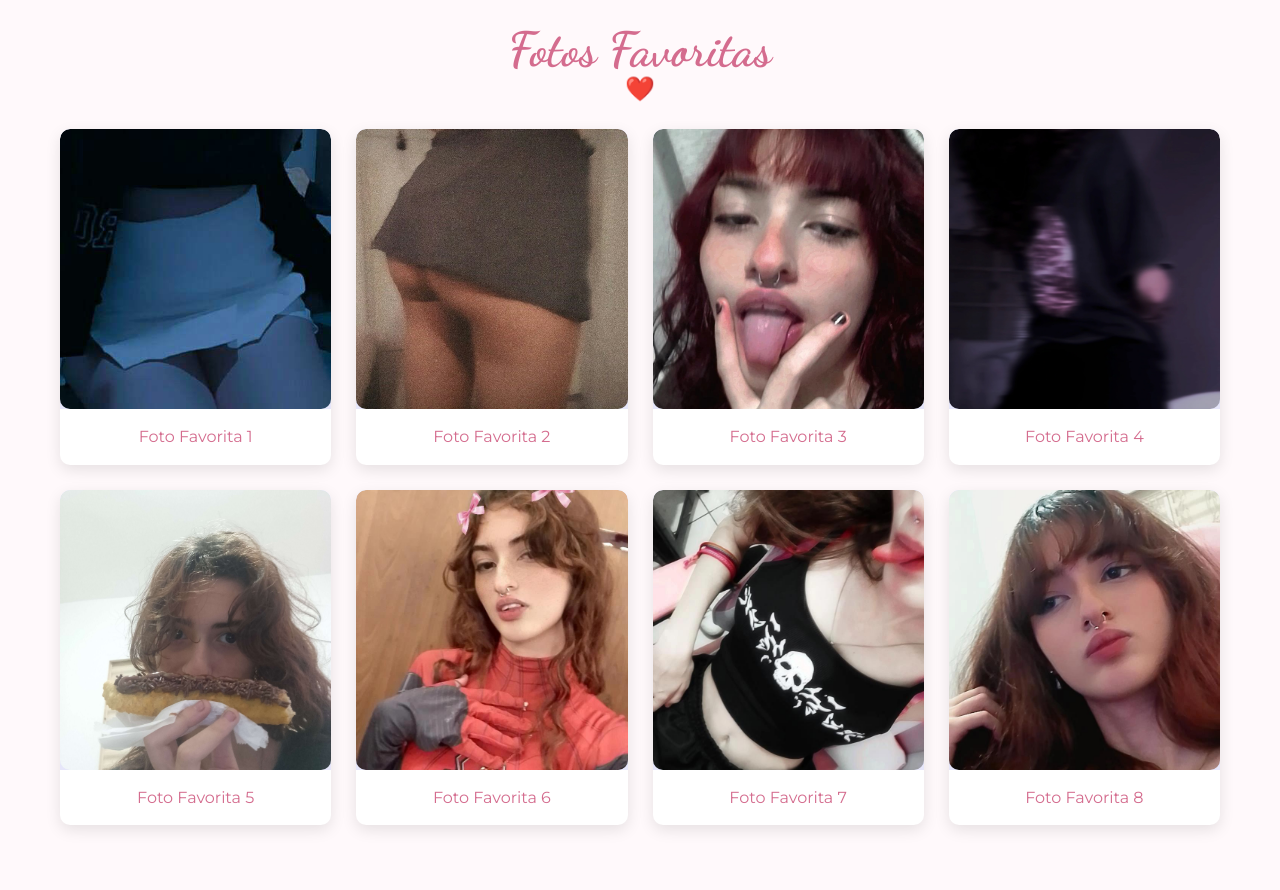
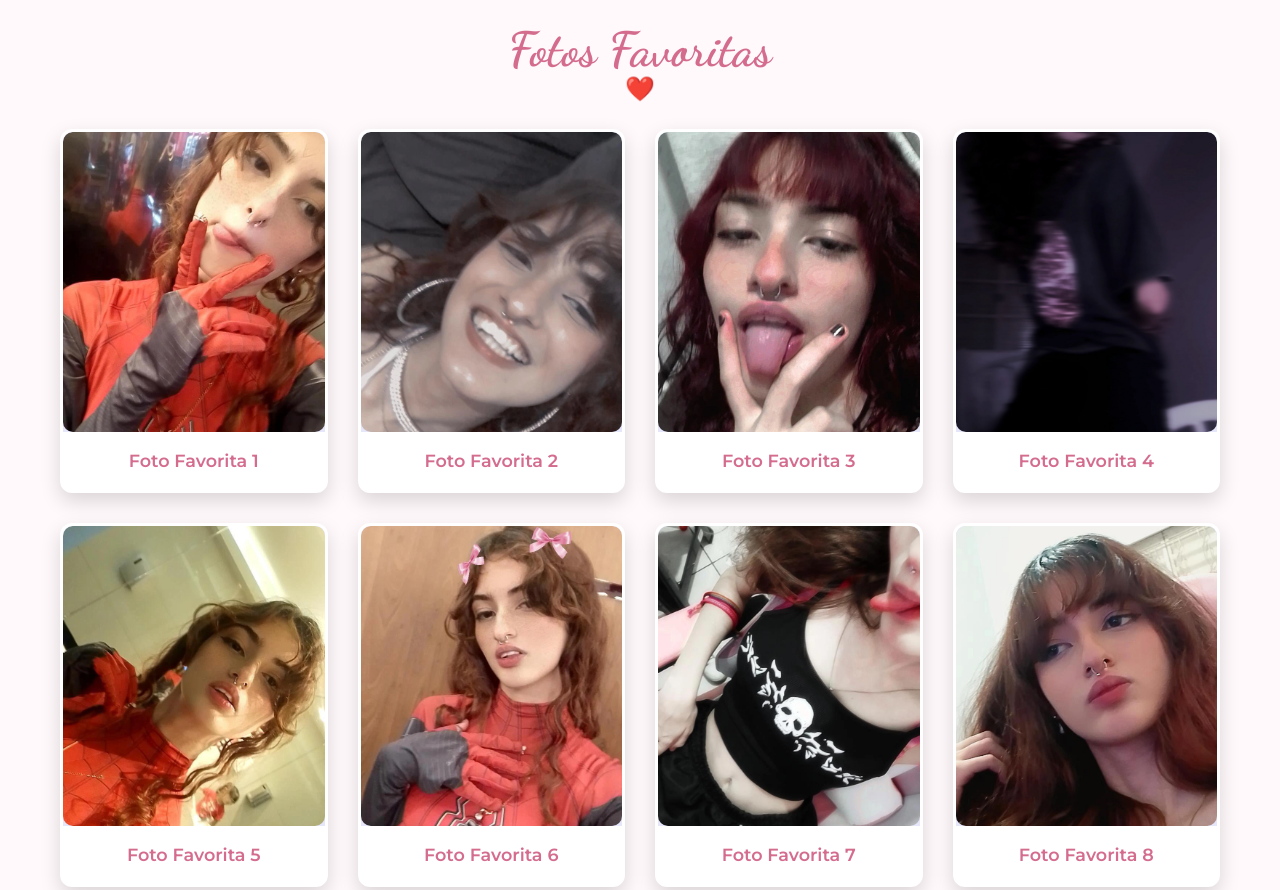
Before and after one commit to gablxvi/5-anos-namoro, a plain HTML site: page index.html in a window 1280 px wide. Shown: the part 4160-5050 px from the top of the page. Drawn offline with Linux system fonts and the light colour scheme.

Commit message:
Ajustadas fotos e melhorados estilos de apresentação

```diff
--- a/css/style.css
+++ b/css/style.css
@@ -494,19 +494,20 @@ img {
 .fotos-container {
     display: grid;
     grid-template-columns: repeat(auto-fill, minmax(250px, 1fr));
-    gap: 25px;
-    margin: 20px 0;
+    gap: 30px;
+    margin: 30px 0;
 }
 
 .foto-item {
     background-color: white;
-    border-radius: 10px;
-    box-shadow: 0 5px 15px rgba(0, 0, 0, 0.1);
+    border-radius: 12px;
+    box-shadow: 0 8px 20px rgba(0, 0, 0, 0.15);
     overflow: hidden;
-    transition: all 0.3s ease;
+    transition: all 0.4s ease;
     opacity: 0;
     transform: translateY(20px);
     height: 100%;
+    border: 3px solid white;
 }
 
 .foto-item.reveal {
@@ -514,8 +515,14 @@ img {
     transform: translateY(0);
 }
 
+.foto-item:hover {
+    transform: translateY(-10px);
+    box-shadow: 0 15px 30px rgba(212, 108, 142, 0.3);
+    border-color: var(--cor-secundaria);
+}
+
 .foto-frame {
-    height: 280px;
+    height: 300px;
     overflow: hidden;
     position: relative;
     background-color: var(--cor-lavanda);
@@ -528,7 +535,7 @@ img {
     width: 100%;
     height: 100%;
     object-fit: cover;
-    transition: transform 0.5s ease;
+    transition: transform 0.7s ease;
     display: block;
 }
 
@@ -552,14 +559,15 @@ img {
 }
 
 .foto-item:hover .foto-frame img {
-    transform: scale(1.05);
+    transform: scale(1.08);
 }
 
 .foto-legenda {
     padding: 15px;
     text-align: center;
-    font-weight: 500;
+    font-weight: 600;
     color: var(--cor-destaque);
+    font-size: 1.1rem;
 }
 
 /* Futuro Juntos */
--- a/index.html
+++ b/index.html
@@ -200,13 +200,13 @@
         <div class="fotos-container">
             <div class="foto-item">
                 <div class="foto-frame">
-                    <img src="img/20221208_202033.jpg" alt="Foto favorita 1">
+                    <img src="img/8DE5F0B0-A7B6-4B35-8344-88C825185417.jpg" alt="Foto favorita 1">
                 </div>
                 <p class="foto-legenda">Foto Favorita 1</p>
             </div>
             <div class="foto-item">
                 <div class="foto-frame">
-                    <img src="img/897d3b31-df85-44f5-8902-323aa686a602.jpg" alt="Foto favorita 2">
+                    <img src="img/IMG_20241231_203235_747.webp" alt="Foto favorita 2">
                 </div>
                 <p class="foto-legenda">Foto Favorita 2</p>
             </div>
@@ -224,7 +224,7 @@
             </div>
             <div class="foto-item">
                 <div class="foto-frame">
-                    <img src="img/rn_image_picker_lib_temp_e64690f2-f4e2-44da-9ca9-302823b9b998.jpg" alt="Foto favorita 5">
+                    <img src="img/4A14E7E0-C021-41C7-8265-81B0C8CC664F.jpg" alt="Foto favorita 5">
                 </div>
                 <p class="foto-legenda">Foto Favorita 5</p>
             </div>
```
Also changed, not shown: img/20221208_202033.jpg (deleted), img/4A14E7E0-C021-41C7-8265-81B0C8CC664F.jpg (added), img/897d3b31-df85-44f5-8902-323aa686a602.jpg (deleted), img/8DE5F0B0-A7B6-4B35-8344-88C825185417.jpg (added), img/IMG_20241231_203235_747.webp (added), img/rn_image_picker_lib_temp_e64690f2-f4e2-44da-9ca9-302823b9b998.jpg (deleted).
